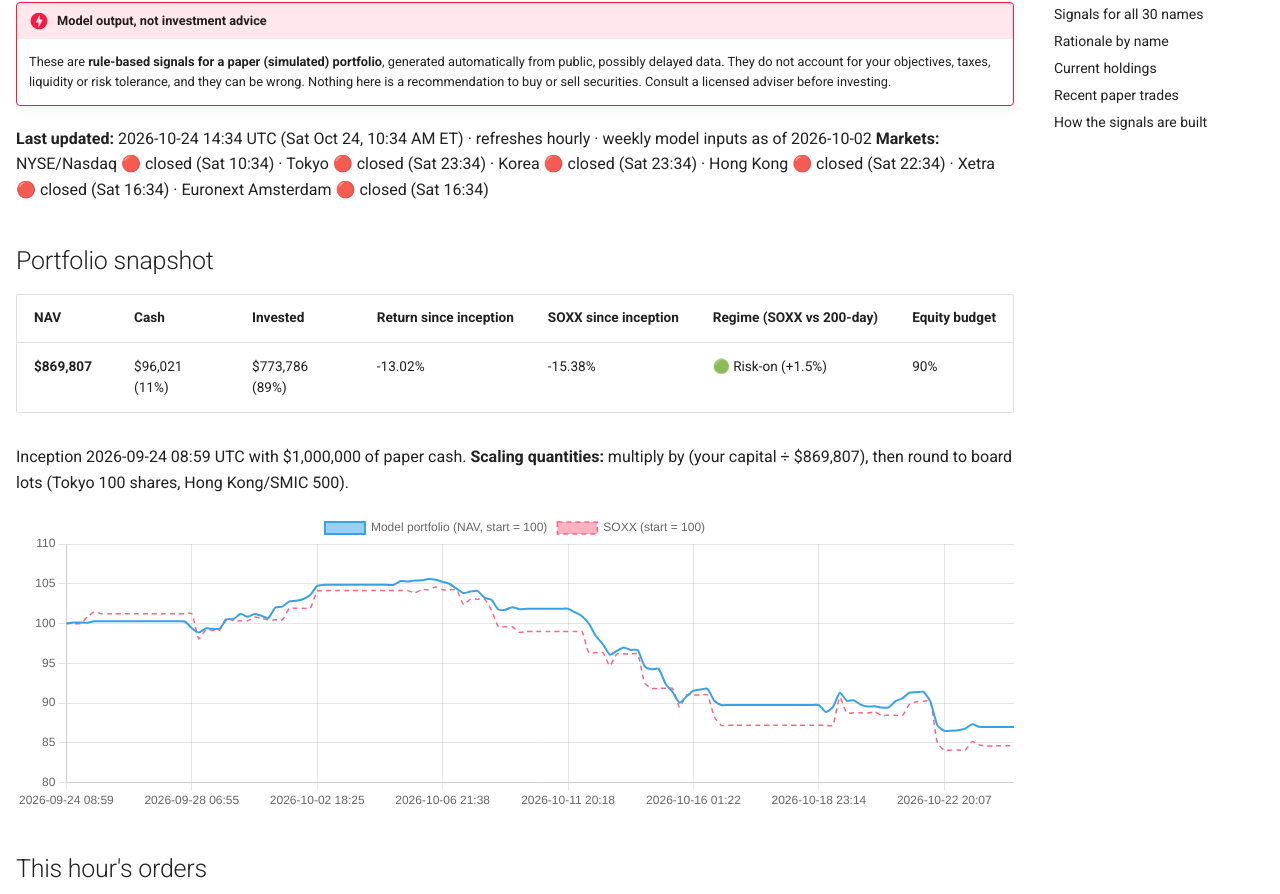
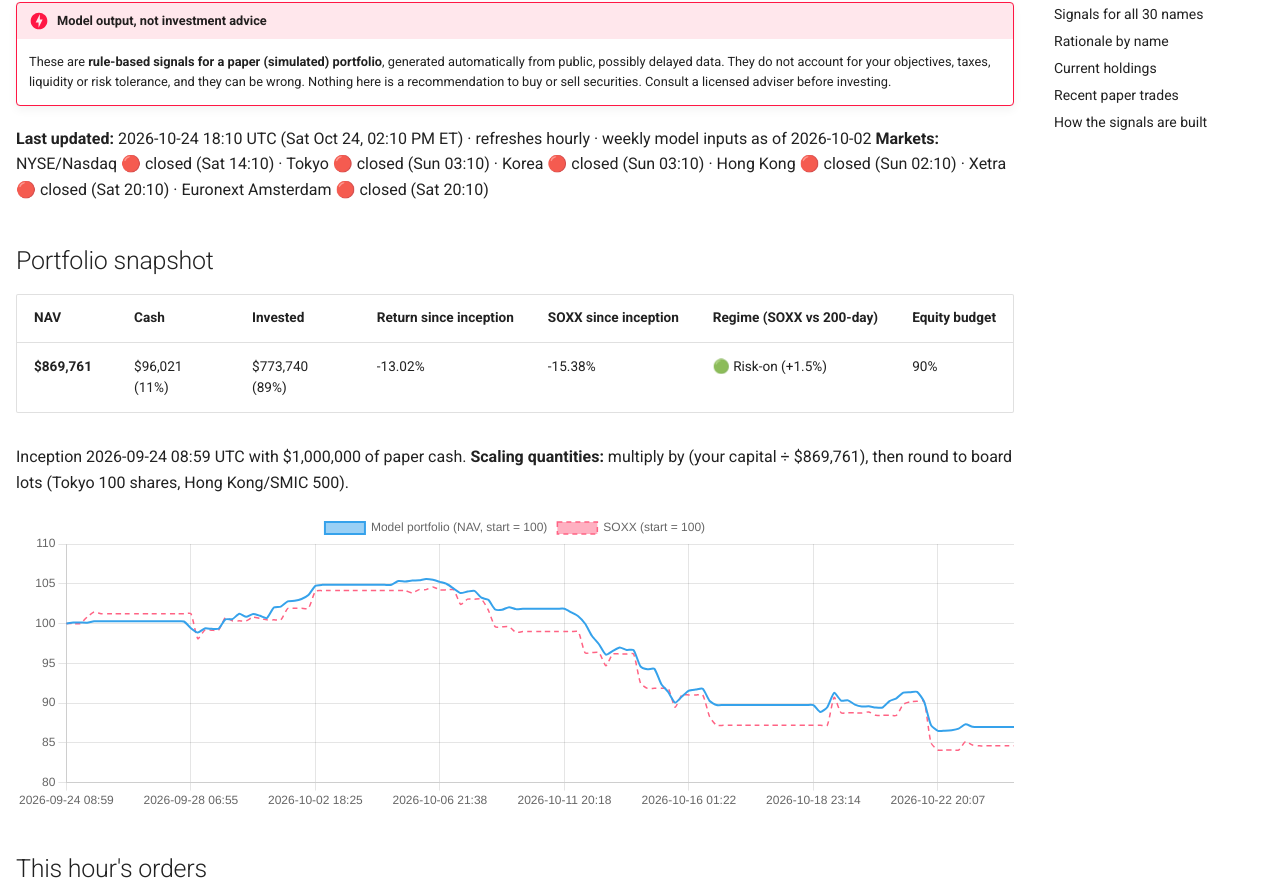
Before and after one commit to findnavish/InvestmentOpportunities, an MkDocs documentation site: the page built from docs/trade-signals/index.md, in a window 1280 px wide and 1400 px high. Shown: the part 226-1120 px from the top of the window. Built offline with MkDocs 1.6.1 and Material for MkDocs 9.7.7, drawn with Linux system fonts in a browser that asks for light colours; comment, search, counter and statistics services are not loaded; some of the changed text lies outside the part shown.

Commit message:
Signals update 2026-10-24 18:10 UTC

```diff
--- a/docs/trade-signals/index.md
+++ b/docs/trade-signals/index.md
@@ -8,16 +8,16 @@ hide:
 !!! danger "Model output, not investment advice"
     These are **rule-based signals for a paper (simulated) portfolio**, generated automatically from public, possibly delayed data. They do not account for your objectives, taxes, liquidity or risk tolerance, and they can be wrong. Nothing here is a recommendation to buy or sell securities. Consult a licensed adviser before investing.
 
-**Last updated:** 2026-10-24 14:34 UTC (Sat Oct 24, 10:34 AM ET) · refreshes hourly · weekly model inputs as of 2026-10-02
-**Markets:** NYSE/Nasdaq 🔴 closed (Sat 10:34) · Tokyo 🔴 closed (Sat 23:34) · Korea 🔴 closed (Sat 23:34) · Hong Kong 🔴 closed (Sat 22:34) · Xetra 🔴 closed (Sat 16:34) · Euronext Amsterdam 🔴 closed (Sat 16:34)
+**Last updated:** 2026-10-24 18:10 UTC (Sat Oct 24, 02:10 PM ET) · refreshes hourly · weekly model inputs as of 2026-10-02
+**Markets:** NYSE/Nasdaq 🔴 closed (Sat 14:10) · Tokyo 🔴 closed (Sun 03:10) · Korea 🔴 closed (Sun 03:10) · Hong Kong 🔴 closed (Sun 02:10) · Xetra 🔴 closed (Sat 20:10) · Euronext Amsterdam 🔴 closed (Sat 20:10)
 
 ## Portfolio snapshot
 
 | NAV | Cash | Invested | Return since inception | SOXX since inception | Regime (SOXX vs 200-day) | Equity budget |
 |---|---|---|---|---|---|---|
-| **$869,807** | $96,021 (11%) | $773,786 (89%) | -13.02% | -15.38% | 🟢 Risk-on (+1.5%) | 90% |
+| **$869,761** | $96,021 (11%) | $773,740 (89%) | -13.02% | -15.38% | 🟢 Risk-on (+1.5%) | 90% |
 
-Inception 2026-09-24 08:59 UTC with $1,000,000 of paper cash. **Scaling quantities:** multiply by (your capital ÷ $869,807), then round to board lots (Tokyo 100 shares, Hong Kong/SMIC 500).
+Inception 2026-09-24 08:59 UTC with $1,000,000 of paper cash. **Scaling quantities:** multiply by (your capital ÷ $869,761), then round to board lots (Tokyo 100 shares, Hong Kong/SMIC 500).
 
 <canvas id="navChart" height="90"></canvas>
 
```
Also changed, not shown: other parts of docs/trade-signals/index.md (+3 -3 lines), docs/trade-signals/nav.json (+1 -1 lines).
